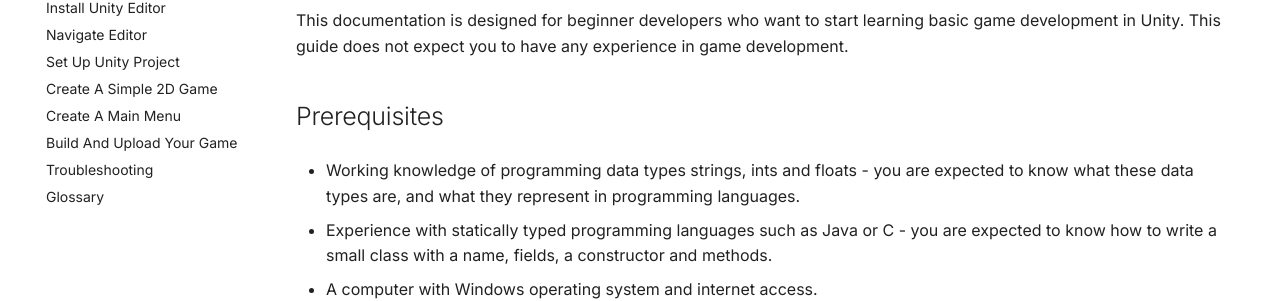
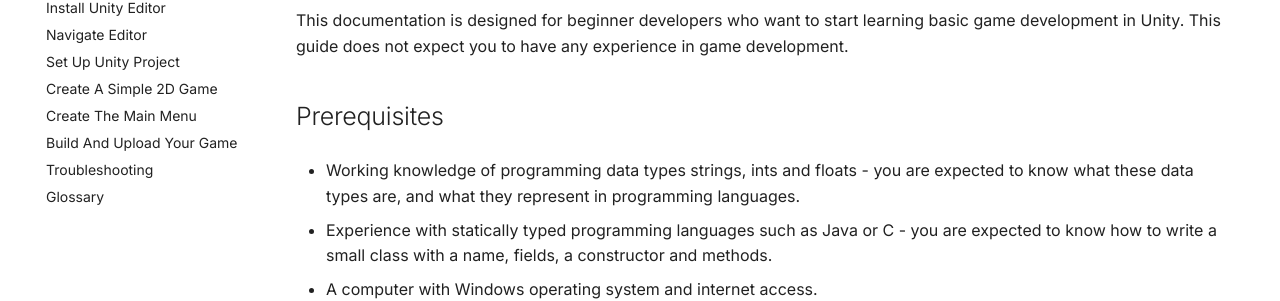
Before and after one commit to Mcitang/User-Documentation, an MkDocs documentation site: the page built from docs/index.md, in a window 1280 px wide. Shown: the part 525-826 px from the top of the page. Built offline with MkDocs 1.6.1 and Material for MkDocs 9.7.7, drawn with Linux system fonts in a browser that asks for light colours; emoji names are drawn with the system emoji font; comment, search, counter and statistics services are not loaded.

Commit message:
Rename main menu page in nav

```diff
--- a/mkdocs.yml
+++ b/mkdocs.yml
@@ -8,7 +8,7 @@
  - Navigate Editor: "navigate-editor.md"
  - Set Up Unity Project: "setup-project.md"
  - Create A Simple 2D Game: "make-game.md"
- - Create A Main Menu: "make-menus.md"
+ - Create The Main Menu: "make-menus.md"
  - Build And Upload Your Game: "build-game.md"
  - Troubleshooting: "troubleshooting.md"
  - Glossary: "glossary.md"
```
